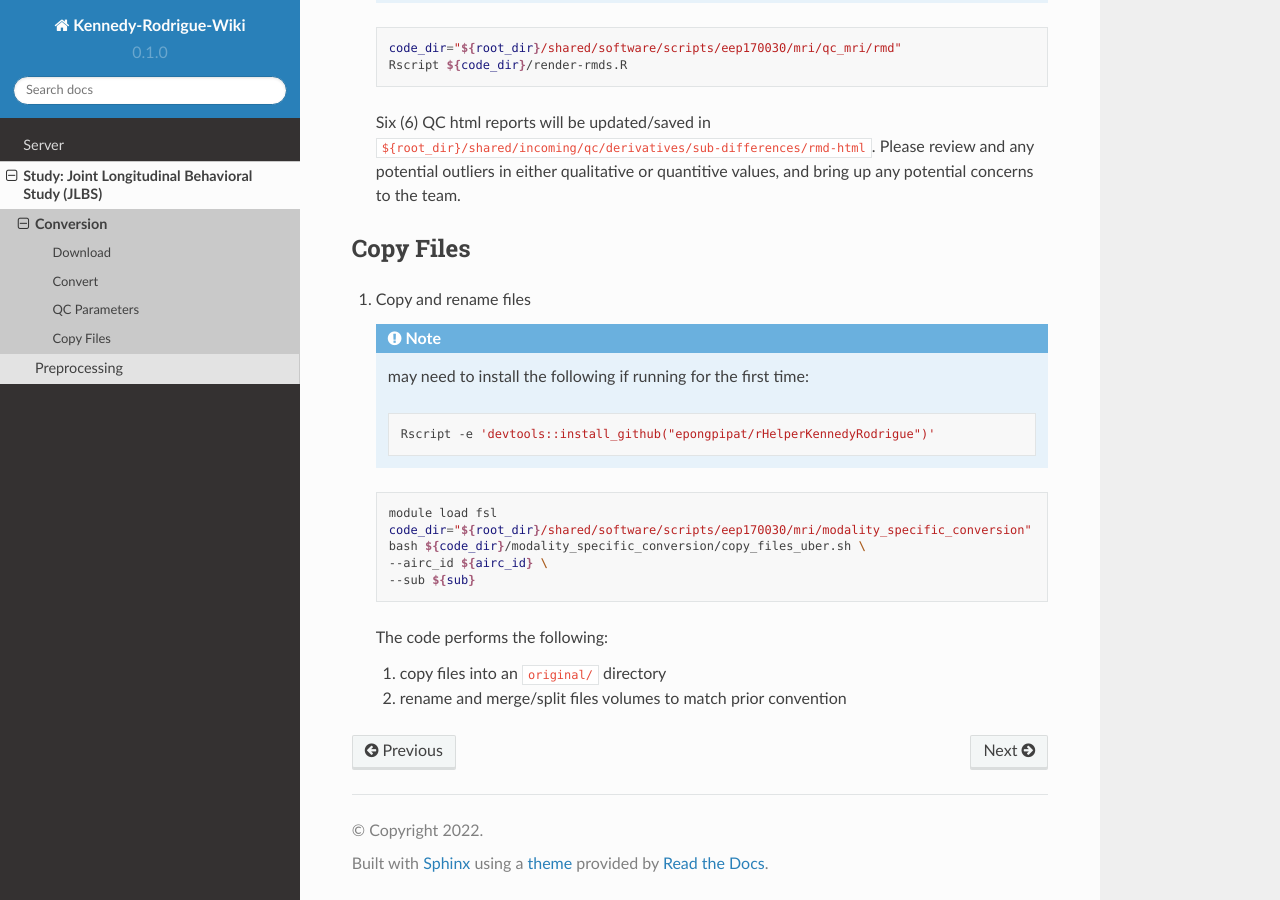
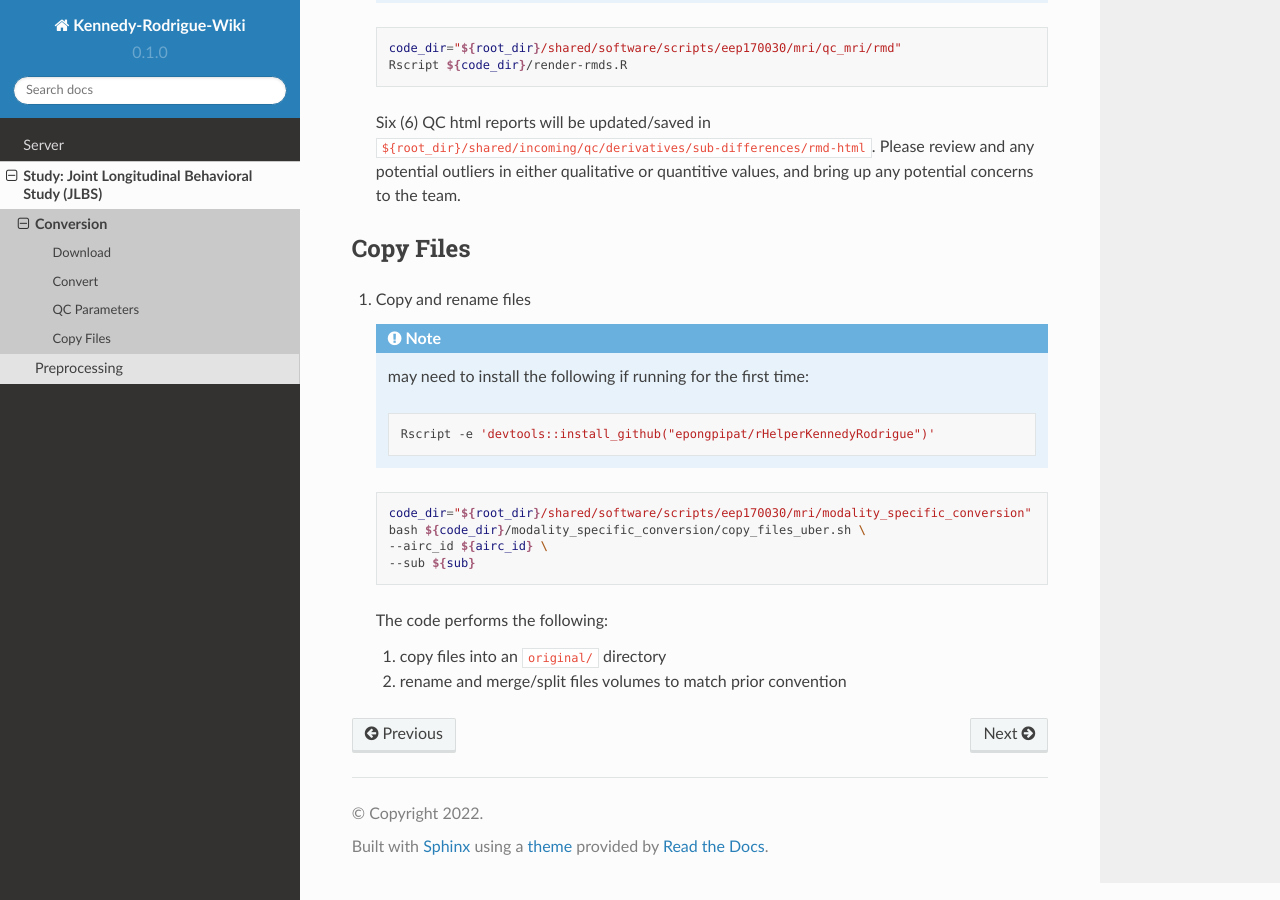
Before and after one commit to marcihorn/kennedy-rodrigue-wiki, a Sphinx documentation site: the page built from docs/source/study-jlbs/docs/conversion.rst, in a window 1280 px wide and 900 px high, scrolled down 1749 px. Built offline with Sphinx 7.4.7 and the Read the Docs theme 2.0.0, drawn with Linux system fonts in a browser that asks for light colours.

Commit message:
Update conversion.rst
remove module typo

```diff
--- a/docs/source/study-jlbs/docs/conversion.rst
+++ b/docs/source/study-jlbs/docs/conversion.rst
@@ -114,7 +114,6 @@ Copy Files
 
    .. code:: bash
 
-      module load fsl
       code_dir="${root_dir}/shared/software/scripts/eep170030/mri/modality_specific_conversion"
       bash ${code_dir}/modality_specific_conversion/copy_files_uber.sh \
       --airc_id ${airc_id} \
```
